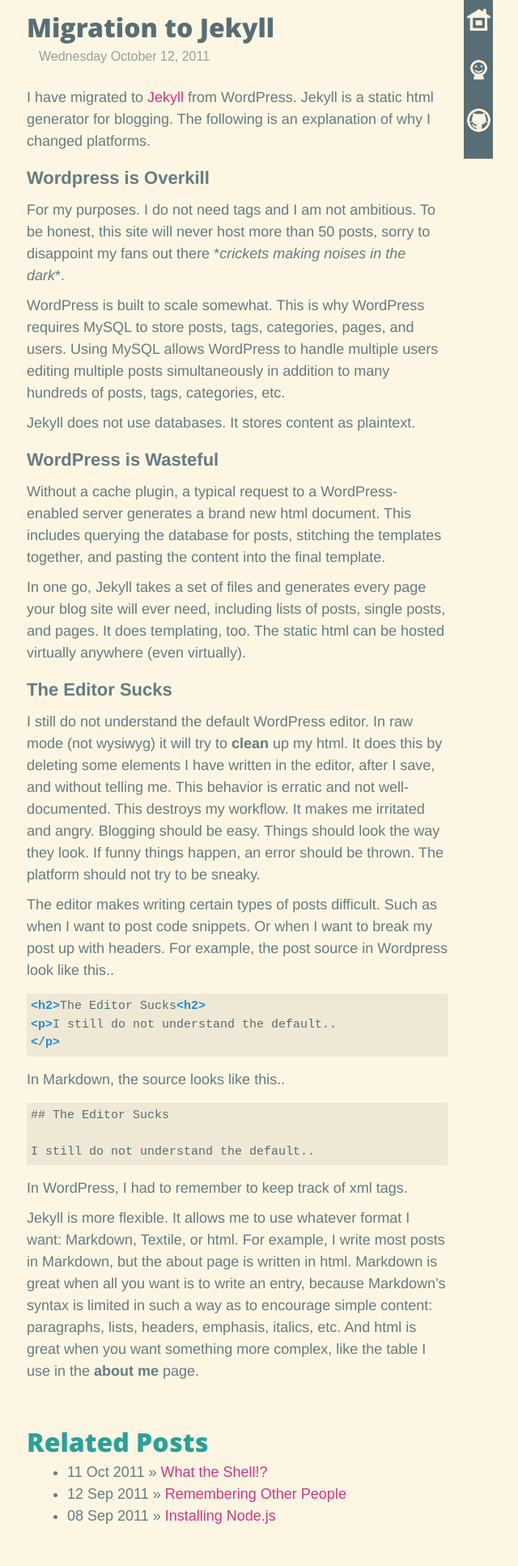
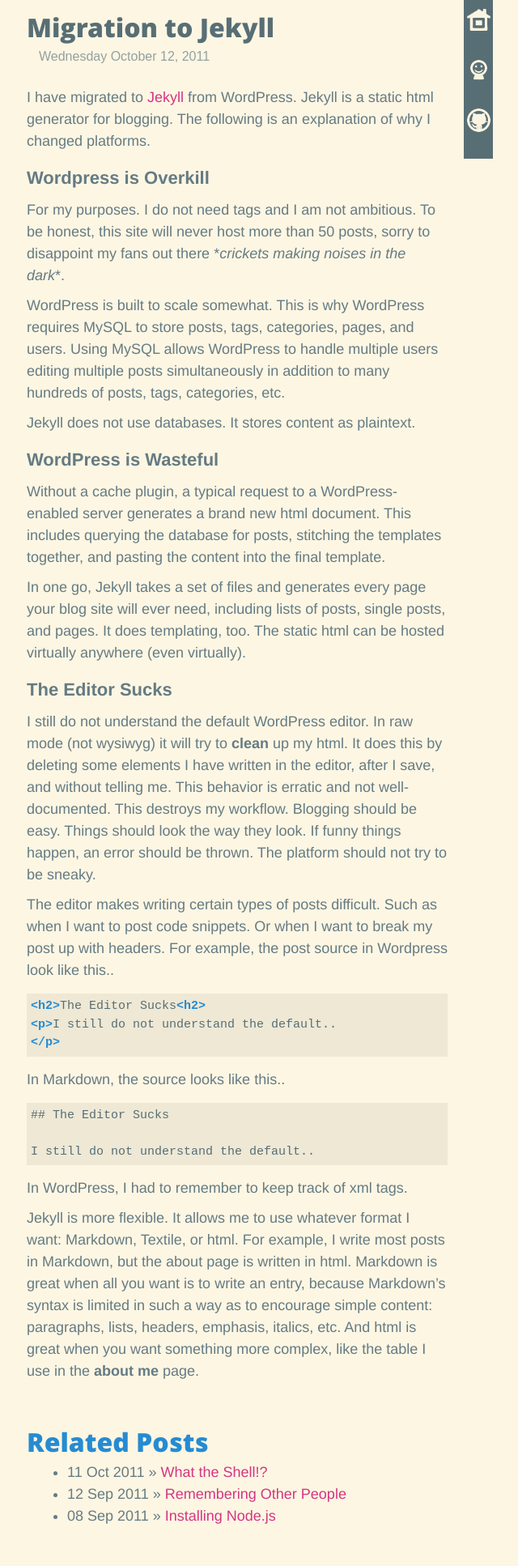
Before and after one commit to dangduc/dangduc.github.com, a Jekyll site: the page built from _posts/2011-10-12-migration-to-jekyll.md, in a window 1280 px wide. Shown: the whole page at 81% size, without its empty margins (297-937 px from the left). Built offline with Jekyll 4.4.1, drawn with Linux system fonts in a browser that asks for light colours; some web fonts are replaced; Markdown is read by kramdown in place of the engine named in the settings.

Commit message:
change h1 color in posts from teal to blue. Changed styling of lists in posts to be consistent with style of posts.

```diff
--- a/_posts/2011-10-12-migration-to-jekyll.md
+++ b/_posts/2011-10-12-migration-to-jekyll.md
@@ -21,7 +21,7 @@
 
 ## The Editor Sucks
 
-I still do not understand the default WordPress editor. In raw mode (not wysiwyg) it will try to **clean** up my html. It does this by deleting some elements I have written in the editor, after I save, and without telling me. This behavior is erratic and not well-documented. This destroys my workflow. It makes me irritated and angry. Blogging should be easy. Things should look the way they look. If funny things happen, an error should be thrown. The platform should not try to be sneaky.
+I still do not understand the default WordPress editor. In raw mode (not wysiwyg) it will try to **clean** up my html. It does this by deleting some elements I have written in the editor, after I save, and without telling me. This behavior is erratic and not well-documented. This destroys my workflow. Blogging should be easy. Things should look the way they look. If funny things happen, an error should be thrown. The platform should not try to be sneaky.
 
 The editor makes writing certain types of posts difficult. Such as when I want to post code snippets. Or when I want to break my post up with headers. For example, the post source in Wordpress look like this..
 
--- a/css/style.css
+++ b/css/style.css
@@ -117,13 +117,16 @@
 }
 
 div.post{
+   font-family:'Helvetica Neue',arial,serif;
+   color:#657B83;
+   font-size:18px;
    padding:10px 0px 10px 0px;
    margin:0px 0px 10px 0px;
 }
 
 div.post h1{
    font-family:'Open Sans',arial,sans-serif;
-   color:#2AA198;
+   color:#268bd2;
    font-size:32px;
    font-weight:bold;
 }
@@ -151,20 +154,11 @@
 }
 
 div.post p{
-   font-family:'Helvetica Neue',arial,serif;
-   color:#657B83;
-   font-size:18px;
    margin:10px 0px 10px 0px;
 }
 
 div.post ul{
    padding-left:50px;
-}
-
-div.post ul li{
-    font-family:'Rokkitt',arial,serif;
-    color:#657B83;
-    font-size:18px;
 }
 
 div.attributes{
```
